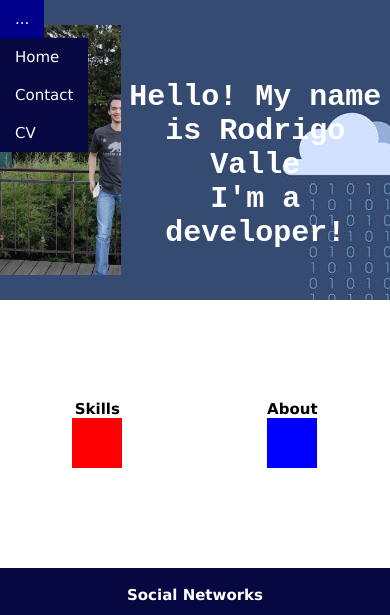
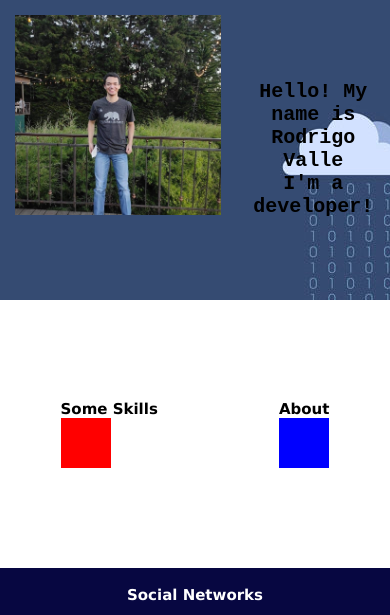
Before and after one commit to Valle120899/Portafolio, a plain HTML site: page index.html in a window 390 px wide. Shown: the top 615 px of the page. Drawn offline with Linux system fonts and the light colour scheme.

Commit message:
little about responsive

```diff
--- a/index.html
+++ b/index.html
@@ -10,7 +10,7 @@
 <header id="head">
     <div id="header">
         <ul class="nav">
-            <li><a href="">...</a>
+            <li><a href="" class="none">...</a>
                 <ul>
                     <li> <a href="#head">Home</a></li>
                     <li> <a href="#footer">Contact</a></li>
@@ -32,7 +32,7 @@
 <body>
     <div class="Bod">
         <div class="skill">
-            <h1>Skills</h1>
+            <h1>Some Skills</h1>
             <section class="square">
                 <div class="container">
                     <img src="./Photos/html.jpg" alt="">
--- a/styles.css
+++ b/styles.css
@@ -65,7 +65,6 @@ header{
     background-repeat: no-repeat;
     background-size: cover;
     background-image: url("./Photos/Me.jpg");
-
     transition-property: background;
     transition-duration: 2s;
 }
@@ -99,6 +98,9 @@ header{
     transition-duration: 1s;
     transition-delay: 0.5s;
     transition-timing-function: linear;
+}
+.skill{
+    text-align: center;
 }
 .texto{
     border: 1px solid;
@@ -179,3 +181,32 @@ footer {
      margin-left: 95%;
      border-radius: 50%;
  }
+
+ /*Celulares*/
+
+ @media only screen and (max-width: 600px ) {
+
+    .nav{
+        display: none;
+    }
+
+    .circular{
+        margin: 15px    ;
+        width: 500px;
+        height: 200px;
+        background-size: cover;
+        transition-property: background;
+        transition-duration: 2s;
+    }
+
+    .circular:hover{
+        background-size: cover;
+    }
+
+    .About{
+        color: black;
+        font-size: 10px;
+    }
+
+
+  }
```
